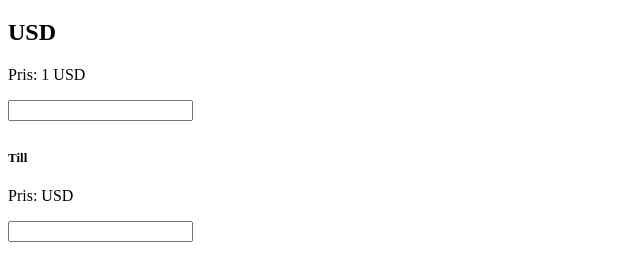
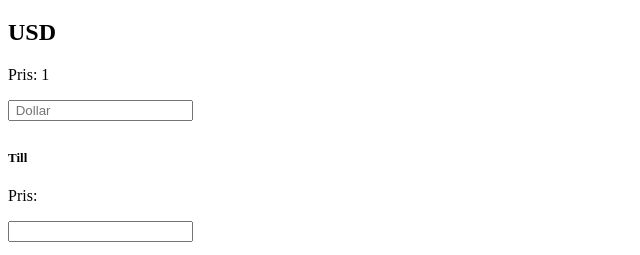
Before and after one commit to 90rimane/currency-vue, a Vue app: page /#/convert in a window 1280 px wide. Shown: the part 191-446 px from the top of the page, without its empty margins (0-640 px from the left). Built offline with nearby package versions, Linux system fonts and the light colour scheme; no server answers.

Commit message:
some changes added

```diff
--- a/src/views/ConvertView.vue
+++ b/src/views/ConvertView.vue
@@ -60,18 +60,19 @@
 
     <div>
         <h2>USD</h2>
-        <p>Pris: 1 USD</p>
+        <p>Pris: 1 </p>
           <input
             type="text"
             v-model.number = "inputField1"
-            @keyup = "updateField2" >
+            @keyup = "updateField2"
+            placeholder=" Dollar">
     </div>
 
     <div>
         <h2> <span style="font-size: small;">Till</span> {{ currencyCode }} </h2>
-        <p>Pris: {{ selectedRate }}  USD</p>
+        <p>Pris: {{ selectedRate }} </p>
         <input
             type="text"
-            :value="textfield2" >
+            :value="textfield2 + ' ' + currencyCode" >
     </div>
 </template>
--- a/src/views/RateView.vue
+++ b/src/views/RateView.vue
@@ -25,7 +25,7 @@
 <template>
     <p></p>
   <dl v-if="currencies !== null">
-    <h2>{{ wellMsg }} </h2>
+    <h2>Datum  för idag: </h2>
       <table>
        <tr>
          <th>Valutakod</th>
```
